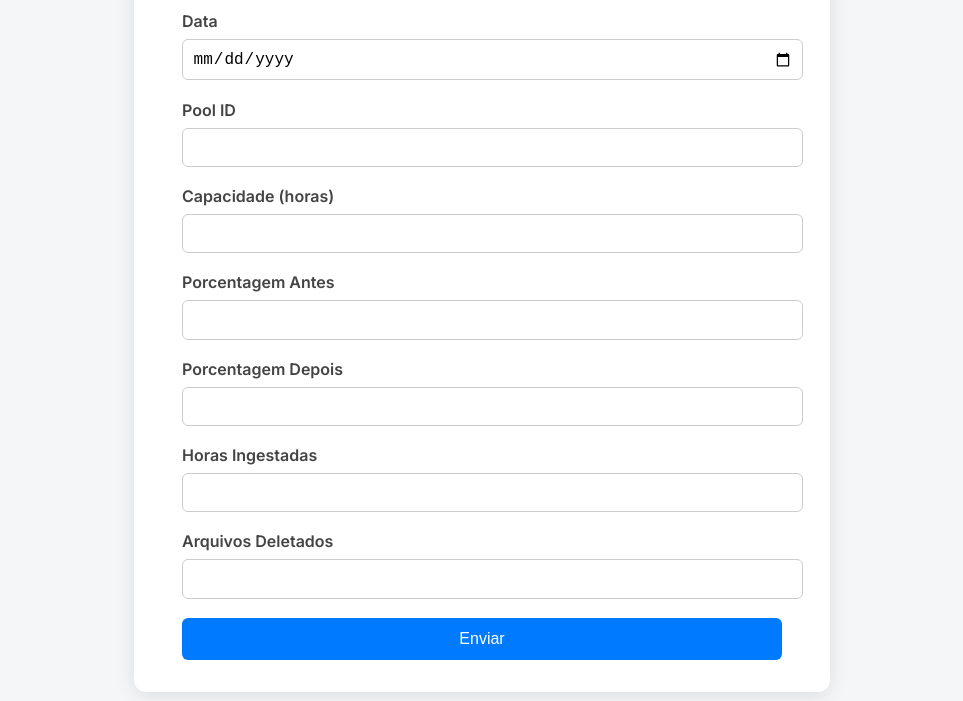
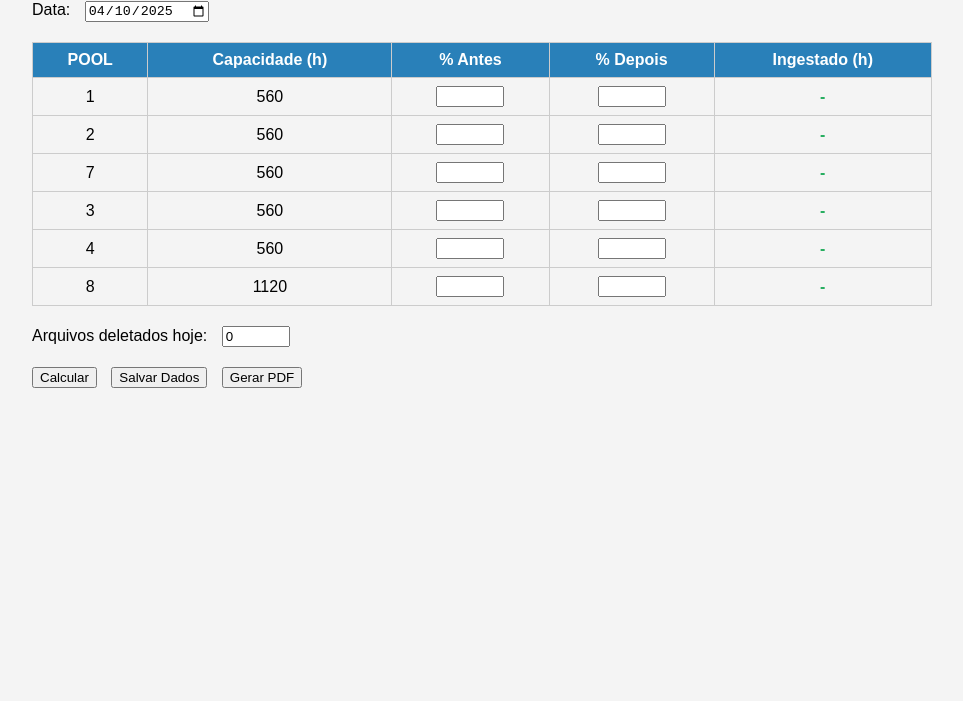
Before and after one commit to dcantante/formulario-ingestoes, a plain HTML site: page index.html in a window 1280 px wide. Shown: the part 99-800 px from the top of the page, without its empty margins (158-1121 px from the left). Drawn offline with nearby package versions, Linux system fonts and the light colour scheme.

Commit message:
Update index.html

```diff
--- a/index.html
+++ b/index.html
@@ -1,133 +1,188 @@
 <!DOCTYPE html>
 <html lang="pt-BR">
 <head>
-    <meta charset="UTF-8" />
-    <meta name="viewport" content="width=device-width, initial-scale=1.0"/>
-    <title>Cadastro de Ingestões</title>
-    <link href="https://fonts.googleapis.com/css2?family=Inter:wght@400;600&display=swap" rel="stylesheet" />
+  <meta charset="UTF-8">
+  <meta name="viewport" content="width=device-width, initial-scale=1.0">
+  <title>CALCULADORA DE INGEST GRAVAÇÃO</title>
   <style>
     body {
-        margin: 0;
-        font-family: 'Inter', sans-serif;
-        background-color: #f4f6f8;
-        display: flex;
-        align-items: center;
-        justify-content: center;
-        min-height: 100vh;
-      }
-      .container {
-        background-color: white;
-        padding: 2rem 3rem;
-        border-radius: 12px;
-        box-shadow: 0 4px 20px rgba(0,0,0,0.1);
-        max-width: 600px;
-        width: 100%;
+      font-family: Arial, sans-serif;
+      background-color: #f4f4f4;
+      padding: 20px;
+      max-width: 900px;
+      margin: auto;
     }
     h1 {
-        font-size: 24px;
-        margin-bottom: 1.5rem;
-        color: #333;
+      text-align: center;
+      color: #2c3e50;
+    }
+    table {
+      width: 100%;
+      border-collapse: collapse;
+      margin-top: 20px;
+    }
+    th, td {
+      border: 1px solid #ccc;
+      padding: 8px;
       text-align: center;
     }
-      label {
-        font-weight: 600;
-        margin-bottom: 0.5rem;
-        display: block;
-        color: #444;
+    th {
+      background-color: #2980b9;
+      color: white;
     }
-      input {
-        width: 100%;
-        padding: 0.6rem;
-        margin-bottom: 1.2rem;
-        border: 1px solid #ccc;
-        border-radius: 6px;
-        font-size: 1rem;
+    input[type="number"] {
+      width: 60px;
+    }
+    .result {
+      font-weight: bold;
+      color: #27ae60;
+    }
+    .controls {
+      margin-top: 20px;
+    }
+    .controls label {
+      margin-right: 10px;
+    }
+    .controls input[type="date"] {
+      margin-right: 20px;
     }
     button {
-        width: 100%;
-        padding: 0.75rem;
-        background-color: #007bff;
-        color: white;
-        border: none;
-        border-radius: 6px;
-        font-size: 1rem;
-        cursor: pointer;
-        transition: background-color 0.3s;
-      }
-      button:hover {
-        background-color: #0056b3;
-      }
-      .success {
-        color: green;
-        font-weight: 600;
-        text-align: center;
-        margin-top: 1rem;
+      margin-right: 10px;
     }
   </style>
 </head>
 <body>
-    <div class="container">
-      <h1>Cadastro de Ingestões</h1>
-      <form id="ingest-form">
-        <label for="data">Data</label>
-        <input type="date" id="data" name="data" required />
+  <h1>CALCULADORA DE INGEST GRAVAÇÃO</h1>
 
-        <label for="pool_id">Pool ID</label>
-        <input type="number" id="pool_id" name="pool_id" required />
-
-        <label for="capacidade">Capacidade (horas)</label>
-        <input type="number" id="capacidade" name="capacidade" required />
-
-        <label for="porcentagem_antes">Porcentagem Antes</label>
-        <input type="number" id="porcentagem_antes" name="porcentagem_antes" step="0.01" required />
-
-        <label for="porcentagem_depois">Porcentagem Depois</label>
-        <input type="number" id="porcentagem_depois" name="porcentagem_depois" step="0.01" required />
-
-        <label for="horas_ingestadas">Horas Ingestadas</label>
-        <input type="number" id="horas_ingestadas" name="horas_ingestadas" step="0.01" required />
-
-        <label for="arquivos_deletados">Arquivos Deletados</label>
-        <input type="number" id="arquivos_deletados" name="arquivos_deletados" required />
-
-        <button type="submit">Enviar</button>
-        <div class="success" id="success-message" style="display: none;">Enviado com sucesso!</div>
-      </form>
+  <div class="controls">
+    <label for="data">Data:</label>
+    <input type="date" id="data">
   </div>
 
-    <script src="https://cdn.jsdelivr.net/npm/@supabase/supabase-js"></script>
+  <table>
+    <thead>
+      <tr>
+        <th>POOL</th>
+        <th>Capacidade (h)</th>
+        <th>% Antes</th>
+        <th>% Depois</th>
+        <th>Ingestado (h)</th>
+      </tr>
+    </thead>
+    <tbody id="poolTable">
+      <!-- Linhas serão geradas pelo JS -->
+    </tbody>
+  </table>
+
+  <div class="controls">
+    <label for="arquivos">Arquivos deletados hoje:</label>
+    <input type="number" id="arquivos" value="0">
+  </div>
+
+  <div class="controls">
+    <button onclick="calcular()">Calcular</button>
+    <button onclick="salvarDados()">Salvar Dados</button>
+    <button onclick="gerarPDF()">Gerar PDF</button>
+  </div>
+
+  <div style="margin-top: 20px;">
+    <p class="result" id="totalHoras"></p>
+    <p class="result" id="totalArquivos"></p>
+  </div>
+
+  <script src="https://cdnjs.cloudflare.com/ajax/libs/jspdf/2.5.1/jspdf.umd.min.js"></script>
   <script>
-      const form = document.getElementById('ingest-form');
-      const successMessage = document.getElementById('success-message');
+    const pools = [
+      { id: 1, capacidade: 560 },
+      { id: 2, capacidade: 560 },
+      { id: 7, capacidade: 560 },
+      { id: 3, capacidade: 560 },
+      { id: 4, capacidade: 560 },
+      { id: 8, capacidade: 1120 }
+    ];
 
-      const supabase = supabase.createClient(
-        'https://irweddchfheymbbreysw.supabase.co',
-        'eyJhbGciOiJIUzI1NiIsInR5cCI6IkpXVCJ9.eyJpc3MiOiJzdXBhYmFzZSIsInJlZiI6Imlyd2VkZGNoZmhleW1iYnJleXN3Iiwicm9sZSI6ImFub24iLCJpYXQiOjE3NDQyOTM5NjMsImV4cCI6MjA1OTg2OTk2M30.otuYqFtwNR9huOwiBGaU9MXNbs8xBw2GVVeHzX5QKyU'
-      );
+    const tabela = document.getElementById("poolTable");
 
-      form.addEventListener('submit', async (e) => {
-        e.preventDefault();
+    pools.forEach(pool => {
+      const row = document.createElement("tr");
+      row.innerHTML = `
+        <td>${pool.id}</td>
+        <td>${pool.capacidade}</td>
+        <td><input type="number" id="antes-${pool.id}" min="0" max="100"></td>
+        <td><input type="number" id="depois-${pool.id}" min="0" max="100"></td>
+        <td id="resultado-${pool.id}" class="result">-</td>
+      `;
+      tabela.appendChild(row);
+    });
 
-        const data = {
-          data: document.getElementById('data').value,
-          pool_id: parseInt(document.getElementById('pool_id').value),
-          capacidade: parseInt(document.getElementById('capacidade').value),
-          porcentagem_antes: parseFloat(document.getElementById('porcentagem_antes').value),
-          porcentagem_depois: parseFloat(document.getElementById('porcentagem_depois').value),
-          horas_ingestadas: parseFloat(document.getElementById('horas_ingestadas').value),
-          arquivos_deletados: parseInt(document.getElementById('arquivos_deletados').value)
+    function calcular() {
+      let total = 0;
+
+      pools.forEach(pool => {
+        const antes = parseFloat(document.getElementById(`antes-${pool.id}`).value) || 0;
+        const depois = parseFloat(document.getElementById(`depois-${pool.id}`).value) || 0;
+        const diferenca = antes - depois;
+        const horas = (pool.capacidade * diferenca / 100).toFixed(2);
+        document.getElementById(`resultado-${pool.id}`).textContent = horas;
+        total += parseFloat(horas);
+      });
+
+      const arquivos = parseInt(document.getElementById("arquivos").value) || 0;
+
+      document.getElementById("totalHoras").textContent = `Total de horas ingestadas: ${total.toFixed(2)} h`;
+      document.getElementById("totalArquivos").textContent = `Total de arquivos deletados: ${arquivos}`;
+    }
+
+    function salvarDados() {
+      const data = document.getElementById("data").value;
+      const arquivos = document.getElementById("arquivos").value;
+      const totalHoras = document.getElementById("totalHoras").textContent;
+      const totalArquivos = document.getElementById("totalArquivos").textContent;
+
+      let linhas = pools.map(pool => {
+        const antes = document.getElementById(`antes-${pool.id}`).value;
+        const depois = document.getElementById(`depois-${pool.id}`).value;
+        const ingestado = document.getElementById(`resultado-${pool.id}`).textContent;
+        return `Pool ${pool.id}: ${antes}% → ${depois}%, Ingestado: ${ingestado}h`;
+      }).join("\n");
+
+      const conteudo = `Data: ${data}\n${linhas}\n${totalHoras}\n${totalArquivos}`;
+      const blob = new Blob([conteudo], { type: "text/plain" });
+      const link = document.createElement("a");
+      link.href = URL.createObjectURL(blob);
+      link.download = `relatorio_ingest_${data}.txt`;
+      link.click();
+    }
+
+    async function gerarPDF() {
+      const doc = new jspdf.jsPDF();
+      const data = document.getElementById("data").value;
+      let y = 10;
+
+      doc.text(`Relatório de Ingest - Data: ${data}`, 10, y);
+      y += 10;
+
+      pools.forEach(pool => {
+        const antes = document.getElementById(`antes-${pool.id}`).value;
+        const depois = document.getElementById(`depois-${pool.id}`).value;
+        const ingestado = document.getElementById(`resultado-${pool.id}`).textContent;
+        doc.text(`Pool ${pool.id}: ${antes}% → ${depois}%, Ingestado: ${ingestado}h`, 10, y);
+        y += 10;
+      });
+
+      y += 5;
+      doc.text(document.getElementById("totalHoras").textContent, 10, y);
+      y += 10;
+      doc.text(document.getElementById("totalArquivos").textContent, 10, y);
+
+      doc.save(`relatorio_ingest_${data}.pdf`);
+    }
+
+    // Preenche a data atual automaticamente
+    window.onload = () => {
+      const hoje = new Date().toISOString().split('T')[0];
+      document.getElementById("data").value = hoje;
     };
-
-        const { error } = await supabase.from('ingestoes').insert([data]);
-
-        if (!error) {
-          successMessage.style.display = 'block';
-          form.reset();
-          setTimeout(() => successMessage.style.display = 'none', 4000);
-        } else {
-          alert('Erro ao enviar: ' + error.message);
-        }
-      });
   </script>
 </body>
 </html>
```
Lines whose indentation alone changed are shown as unchanged.
